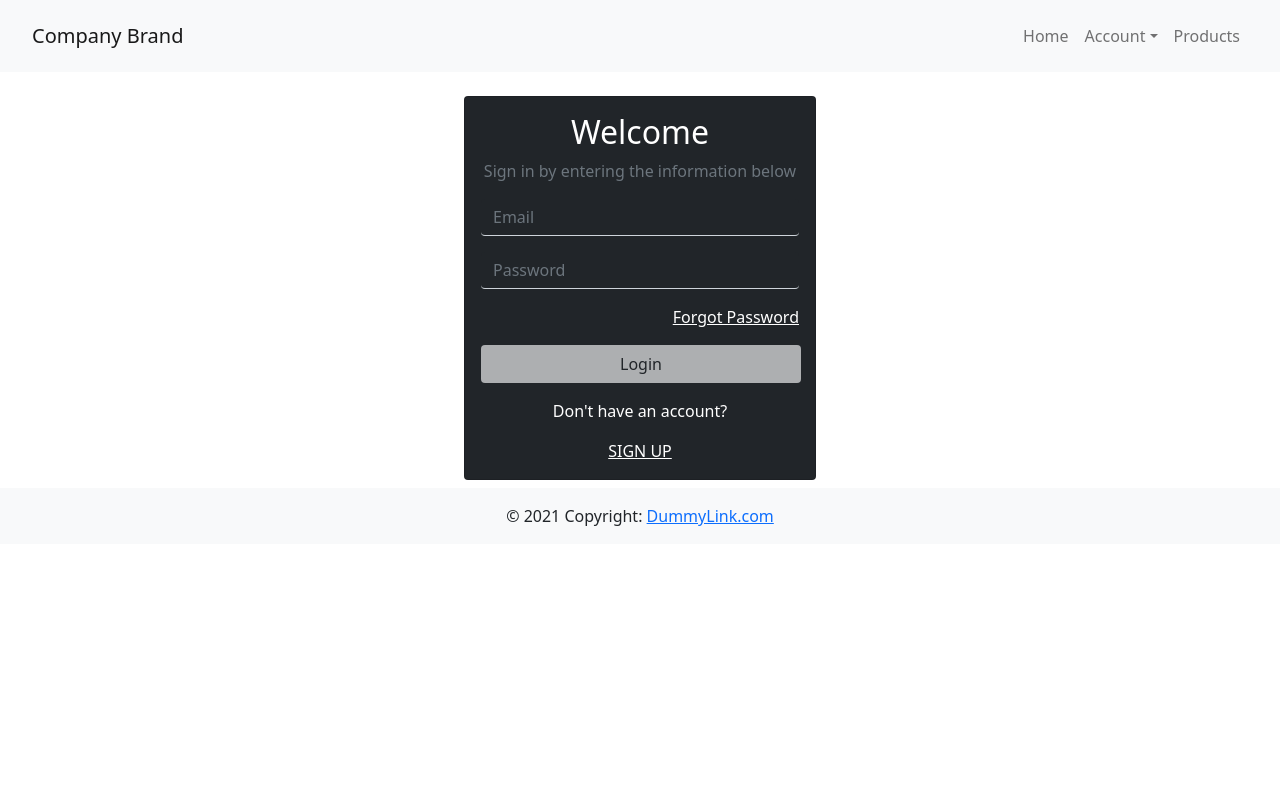
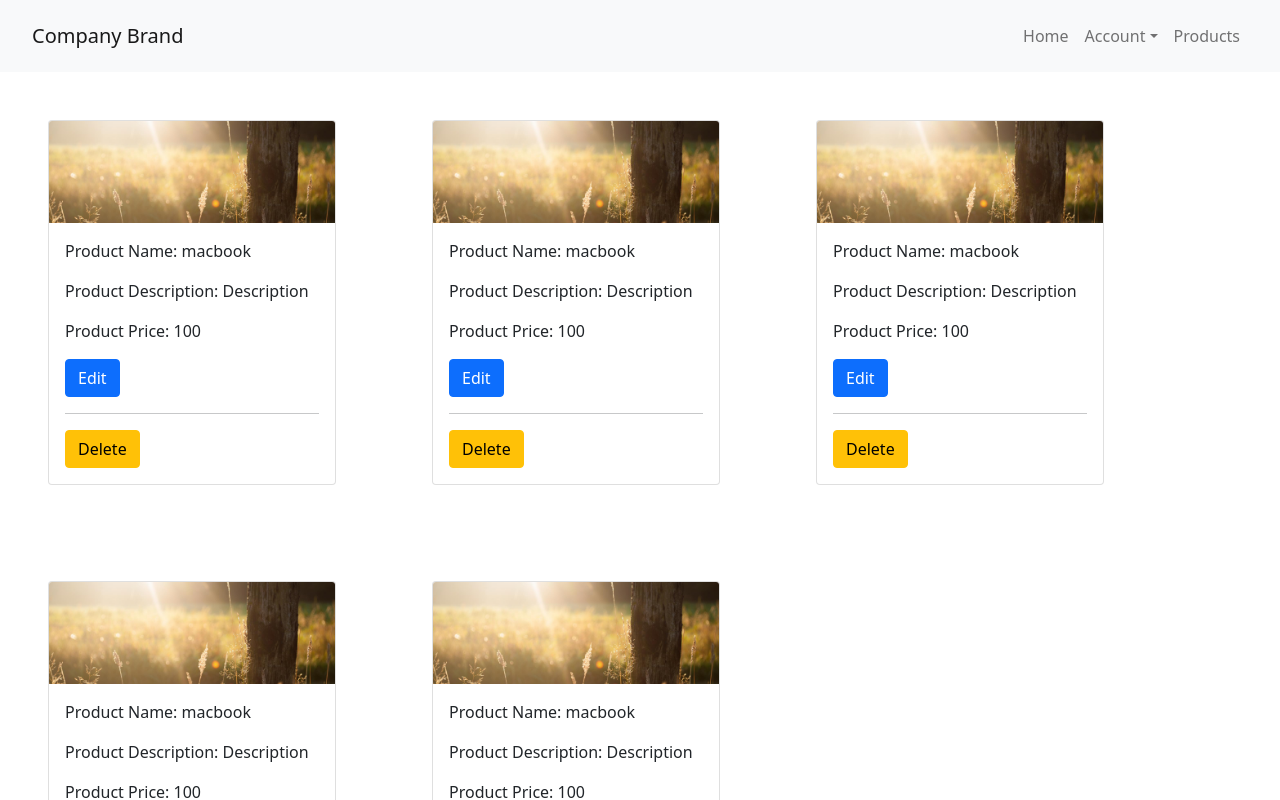
Before and after one commit to Bm2pires/team6-ecommerce-angular-app, an Angular app: page /login in a window 1280 px wide. Shown: the top 800 px of the page. Built offline with nearby package versions, Linux system fonts and the light colour scheme.

Commit message:
Finished admin edit UI screen

```diff
--- a/src/app/app.component.html
+++ b/src/app/app.component.html
@@ -1,3 +1,6 @@
+<!-- <app-navbar></app-navbar>
+<router-outlet></router-outlet>
+<app-footer></app-footer> -->
 <app-navbar></app-navbar>
-<router-outlet></router-outlet>
+<app-admin></app-admin>
 <app-footer></app-footer>
--- /dev/null
+++ b/src/app/components/admin/admin.component.html
@@ -0,0 +1,13 @@
+<div class="card-deck m-5" style="display: inline-block" *ngFor="let prod of products">
+    <div class="card" style="width: 18rem;">
+        <img class="card-img-top" src="../../../assets/images/placeholderOne.jpg" alt="Card image cap">
+        <div class="card-body">
+            <p class="card-text">Product Name: {{prod.productName}}</p>
+            <p class="card-text">Product Description: {{prod.productDesc}}</p>
+            <p class="card-text">Product Price: {{prod.productPrice}}</p>
+            <app-modal [item]="prod"></app-modal>
+            <button type="button" class="btn btn-warning" (click)="delProd(prod.productId)">Delete</button>
+        </div>
+    </div>
+
+</div>
--- /dev/null
+++ b/src/app/components/admin/admin.component.ts
@@ -0,0 +1,28 @@
+import { Component, Input, OnInit } from '@angular/core';
+
+@Component({
+  selector: 'app-admin',
+  templateUrl: './admin.component.html',
+  styleUrls: ['./admin.component.css']
+})
+export class AdminComponent implements OnInit {
+   products = [
+    {productId:1, productType:"laptop", productName:"macbook", productDesc:"Description", productPrice:100.00},
+    {productId:2, productType:"laptop", productName:"macbook", productDesc:"Description", productPrice:100.00},
+    {productId:3, productType:"laptop", productName:"macbook", productDesc:"Description", productPrice:100.00},
+    {productId:4, productType:"laptop", productName:"macbook", productDesc:"Description", productPrice:100.00},
+    {productId:5, productType:"laptop", productName:"macbook", productDesc:"Description", productPrice:100.00}
+
+  ];
+
+  constructor() { }
+
+  ngOnInit(): void {
+  }
+
+  delProd(id: any){
+    console.log(id);
+    //Call method to delete product
+  }
+
+}
--- /dev/null
+++ b/src/app/components/admin/modal/modal.component.html
@@ -0,0 +1,37 @@
+<ng-template #content let-modal id="modalProd">
+    <div class="modal-header">
+        <h4 class="modal-title" id="modal-basic-title">Product Updates</h4>
+    </div>
+    <div class="modal-body">
+        <form>
+            <div class="form-group">
+                <label for="prodName">Product Name</label>
+                <div class="input-group">
+                    <input id="prodName" class="form-control" placeholder={{item.productName}}>
+                </div>
+            </div>
+            <div class="form-group">
+                <label for="prodDescription">Product Description</label>
+                <div class="input-group">
+                    <input id="prodDescription" class="form-control" placeholder={{item.productDesc}}>
+                </div>
+            </div>
+            <div class="form-group">
+                <label for="prodPrice">Product Price</label>
+                <div class="input-group">
+                    <input id="prodPrice" class="form-control" placeholder={{item.productPrice}} type="number">
+                </div>
+            </div>
+        </form>
+    </div>
+    <div class="modal-footer">
+        <button type="button" class="btn btn-outline-dark" (click)="editProduct(modal)">Edit Product</button>
+        <button type="button" aria-label="Close" class="btn btn-outline-dark" (click)="modal.dismiss('Cross click')">Close</button>
+
+    </div>
+</ng-template>
+
+<button class="btn btn-primary" (click)="open(content)">Edit</button>
+
+
+<hr>
--- /dev/null
+++ b/src/app/components/admin/modal/modal.component.ts
@@ -0,0 +1,46 @@
+import { Component, Input, OnInit } from '@angular/core';
+import { ModalDismissReasons, NgbModal } from '@ng-bootstrap/ng-bootstrap';
+
+@Component({
+  selector: 'app-modal',
+  templateUrl: './modal.component.html',
+  styleUrls: ['./modal.component.css']
+})
+export class ModalComponent implements OnInit {
+  @Input()
+  item!: { productId: Number; productType: String; productName: String; productDesc: String; productPrice: Number; };
+
+
+
+  closeResult = '';
+
+  constructor(private modalService: NgbModal) {}
+  ngOnInit(): void {
+  }
+
+  editProduct(modal: { close: () => void; }) {
+    modal.close();
+    console.log("Edit product Function")
+  }
+
+  open(content: any) {
+    this.modalService.open(content, {ariaLabelledBy: 'modal-basic-title'}).result.then((result) => {
+      this.closeResult = `Closed with: ${result}`;
+    }, (reason) => {
+      this.closeResult = `Dismissed ${this.getDismissReason(reason)}`;
+    });
+    console.log(this.item)
+  }
+
+  private getDismissReason(reason: any): string {
+    if (reason === ModalDismissReasons.ESC) {
+      return 'by pressing ESC';
+    } else if (reason === ModalDismissReasons.BACKDROP_CLICK) {
+      return 'by clicking on a backdrop';
+    } else {
+      return `with: ${reason}`;
+    }
+  }
+
+
+}
```
Also changed, not shown: src/app/app.module.ts (+6 -7 lines), src/app/services/product.service.ts (added, +19 -0 lines), src/app/services/product.ts (added, +7 -0 lines), src/app/components/admin/admin.component.css (added), src/app/components/admin/modal/modal.component.css (added).
